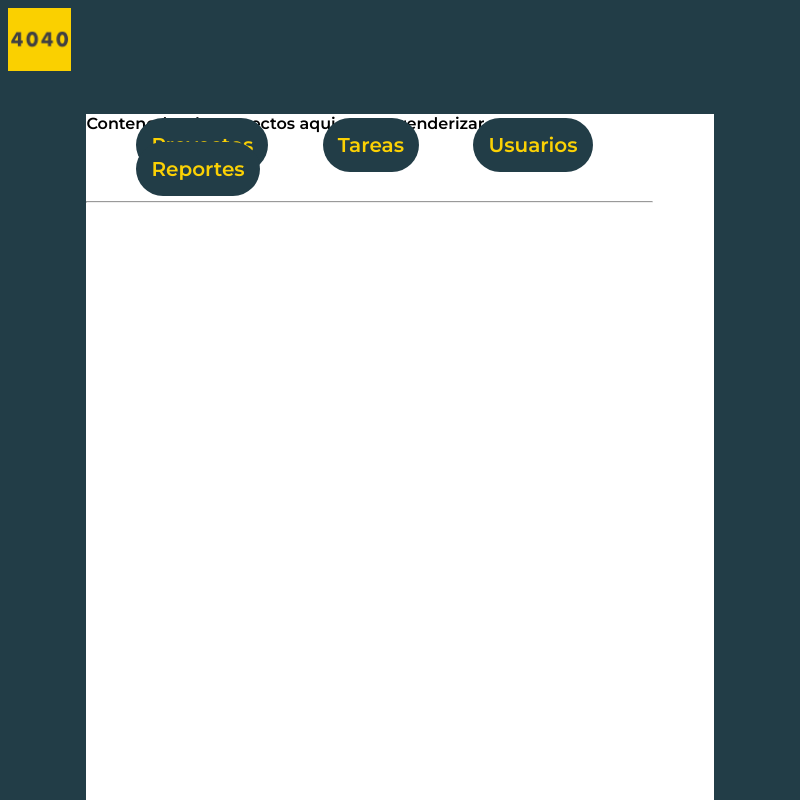
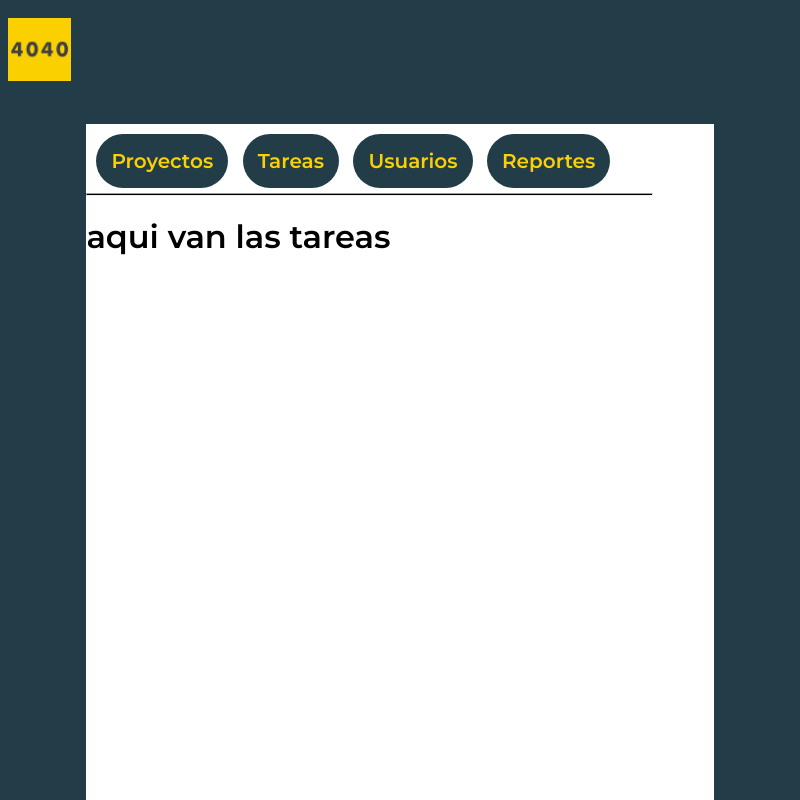
Before and after one commit to erika-nath/Challenge4040APPS, an Electron app: page src/index.html in a window 800 px wide. Shown: the top 800 px of the page. Drawn offline with Linux system fonts and the light colour scheme.

Commit message:
moni:css modifications nav

```diff
--- a/src/index.html
+++ b/src/index.html
@@ -9,9 +9,8 @@
   </head>
   <img src="./img/logo.jpg" >
   <body class="containerBody">
-    <div class="container">Contenedor de proyectos aqui se va a renderizar
-    <header class="site-header">
-        <div class="header-content contenedor">
+    <!----************************ HEADER-->
+    <div class="container"><!---*******NOMBRE-->
             <nav class="pages-links">
                 <a href="index.html" class="boton" style="text-decoration:none">Proyectos</a>
                 <a href="tareas.html"  class="boton" style="text-decoration:none">Tareas</a>
@@ -19,9 +18,8 @@
                 <a href="reportes.html" class="boton" style="text-decoration:none">Reportes</a>
             </nav>
             <hr/>
+            <h1>aqui van las tareas</h1> <!-----********-->
         </div>
-    </div>
-    </header>
 
 
     <button type="button" name="task" id="taskButton">Im the Button</button>
--- a/src/style.css
+++ b/src/style.css
@@ -21,22 +21,24 @@ nav a:hover{
  nav{
      color:#fbd104;
      background-color: #ffffff;
+     padding-top: 25px;
+
 
 
 
  }
  nav a{
-    margin-left: 50px;
+    margin-left: 10px;/************/
     background-color:#223D47 ;
     color:#fbd104;
     border-radius: 30px;
    font-size: 20px;
-   padding: 15px;
+   padding: 15px;/****************/
  }
 
  hr{
-     height: 0.5px;
-     width: 90%;
+height: 0.6px;/**********/
+width: 90%;
 background-color: black;
 margin-top: 20px;
 margin-left: 0%;
@@ -45,4 +47,7 @@ margin-left: 0%;
 img{
     width: 8%;
     height: 5%;
+    margin-top: 10px;/*************/
+    margin-bottom: 0px;/************/
+
 }
```
Also changed, not shown: src/reportes.html (+4 -1 lines), src/tareas.html (+4 -1 lines), src/usuarios.html (+3 -1 lines).
